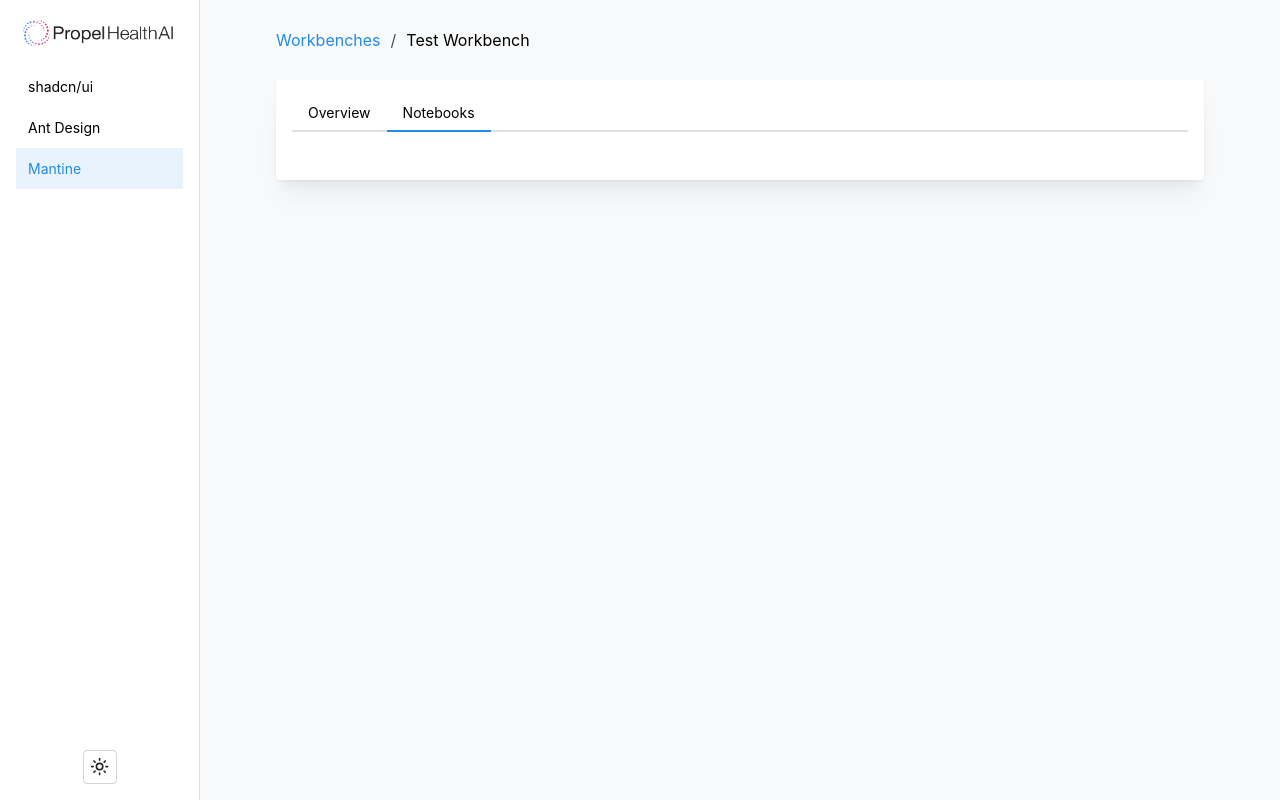
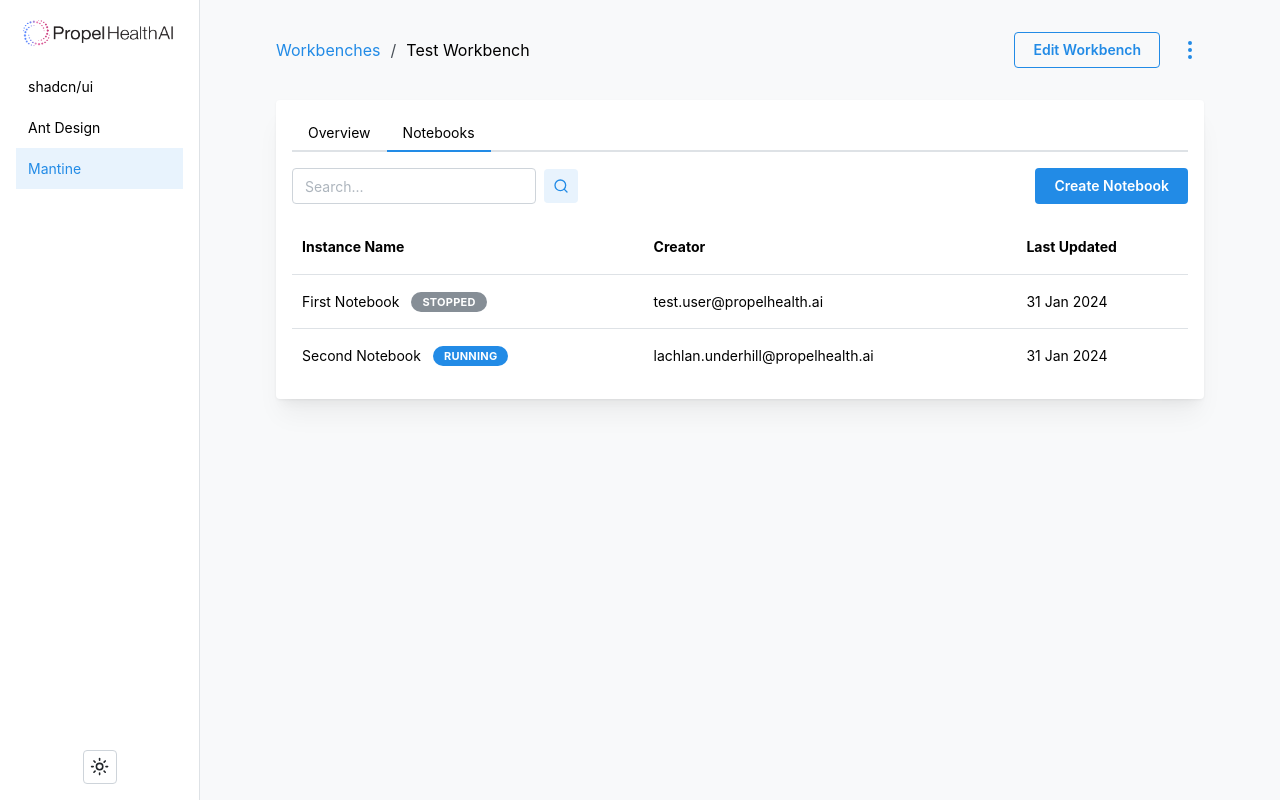
Before and after one commit to bambanah/ph-ui-spike, a Next.js app: page /mantine in a window 1280 px wide. Both pictures are taken after a click on the tab "Notebooks". Built offline with nearby package versions, Linux system fonts and the light colour scheme.

Commit message:
add mantine notebook table

```diff
--- a/src/app/mantine/page.tsx
+++ b/src/app/mantine/page.tsx
@@ -2,24 +2,29 @@
 
 import ThemeToggle from "@/components/mantine/theme-toggle";
 import WorkbenchDataTable from "@/components/mantine/workbench-data-table";
+import WorkbenchNotebookTable from "@/components/mantine/workbench-notebook-table";
 import WorkbenchUserTable from "@/components/mantine/workbench-user-table";
 import { navConfig } from "@/lib/nav-config";
 import {
+  ActionIcon,
   Anchor,
   AppShell,
   Breadcrumbs,
+  Button,
   Container,
   Group,
+  Menu,
   NavLink,
   Paper,
   Space,
   Stack,
   Tabs,
+  TextInput,
   Title,
   useComputedColorScheme,
 } from "@mantine/core";
 import "@mantine/core/styles.css";
-import { AlertTriangle } from "lucide-react";
+import { AlertTriangle, EllipsisVertical, Search } from "lucide-react";
 import Image from "next/image";
 import { usePathname } from "next/navigation";
 import { useEffect, useState } from "react";
@@ -69,10 +74,26 @@ function MantinePage() {
 
       <AppShell.Main bg={computedColorScheme === "dark" ? "#111" : "gray.0"}>
         <Container size="md" pt="md">
-          <Breadcrumbs>
-            <Anchor href="#">Workbenches</Anchor>
-            <span>Test Workbench</span>
-          </Breadcrumbs>
+          <Group justify="space-between">
+            <Breadcrumbs>
+              <Anchor href="#">Workbenches</Anchor>
+              <span>Test Workbench</span>
+            </Breadcrumbs>
+            <Group>
+              <Button variant="outline">Edit Workbench</Button>
+              <Menu>
+                <Menu.Target>
+                  <ActionIcon variant="transparent">
+                    <EllipsisVertical />
+                  </ActionIcon>
+                </Menu.Target>
+
+                <Menu.Dropdown>
+                  <Menu.Item>Publish Cohort</Menu.Item>
+                </Menu.Dropdown>
+              </Menu>
+            </Group>
+          </Group>
 
           <Space h="xl" />
 
@@ -83,37 +104,48 @@ function MantinePage() {
                 <Tabs.Tab value="notebooks">Notebooks</Tabs.Tab>
               </Tabs.List>
 
-              <Space h="xl" />
+              <Space h="md" />
 
               <Tabs.Panel value="overview">
                 <Stack gap="xl">
                   <Stack gap="xs">
-                    <Title order={3}>Purpose</Title>
+                    <Title order={4}>Purpose</Title>
                     <p>
                       Showcasing what a workbench page would look like built
                       with the Mantine library.
                     </p>
                   </Stack>
                   <Stack gap="xs">
-                    <Title order={3}>Attachments</Title>
+                    <Title order={4}>Attachments</Title>
                     <Group gap="xs">
                       <AlertTriangle className="text-red-500" /> No attachments
                       in this workbench
                     </Group>
                   </Stack>
                   <Stack gap="xs">
-                    <Title order={3}>Workbench Data</Title>
+                    <Title order={4}>Workbench Data</Title>
                     <WorkbenchDataTable />
                   </Stack>
                   <Stack gap="xs">
-                    <Title order={3}>Workbench Users</Title>
+                    <Title order={4}>Workbench Users</Title>
                     <WorkbenchUserTable />
                   </Stack>
                 </Stack>
               </Tabs.Panel>
 
               <Tabs.Panel value="notebooks">
-                <Stack gap="xl"></Stack>
+                <Stack gap="md">
+                  <Group justify="space-between">
+                    <Group gap={"0.5rem"}>
+                      <TextInput placeholder="Search..." />
+                      <ActionIcon size="lg" variant="light">
+                        <Search className="w-4 h-4" />
+                      </ActionIcon>
+                    </Group>
+                    <Button>Create Notebook</Button>
+                  </Group>
+                  <WorkbenchNotebookTable />
+                </Stack>
               </Tabs.Panel>
             </Tabs>
           </Paper>
--- /dev/null
+++ b/src/components/mantine/workbench-notebook-table.tsx
@@ -0,0 +1,50 @@
+import { Badge, Group, Table } from "@mantine/core";
+
+const notebooks = [
+  {
+    instanceName: "First Notebook",
+    creator: "test.user@propelhealth.ai",
+    lastUpdated: "31 Jan 2024",
+    state: (
+      <Badge variant="filled" color="gray">
+        Stopped
+      </Badge>
+    ),
+  },
+  {
+    instanceName: "Second Notebook",
+    creator: "lachlan.underhill@propelhealth.ai",
+    lastUpdated: "31 Jan 2024",
+    state: <Badge variant="filled">Running</Badge>,
+  },
+];
+
+const WorkbenchNotebookTable = () => {
+  return (
+    <Table verticalSpacing={"md"}>
+      <Table.Thead>
+        <Table.Tr>
+          <Table.Th>Instance Name</Table.Th>
+          <Table.Th>Creator</Table.Th>
+          <Table.Th>Last Updated</Table.Th>
+        </Table.Tr>
+      </Table.Thead>
+      <Table.Tbody>
+        {notebooks.map((notebook) => (
+          <Table.Tr key={notebook.instanceName}>
+            <Table.Td>
+              <Group gap="sm">
+                {notebook.instanceName}
+                {notebook.state}
+              </Group>
+            </Table.Td>
+            <Table.Td>{notebook.creator}</Table.Td>
+            <Table.Td>{notebook.lastUpdated}</Table.Td>
+          </Table.Tr>
+        ))}
+      </Table.Tbody>
+    </Table>
+  );
+};
+
+export default WorkbenchNotebookTable;
```
